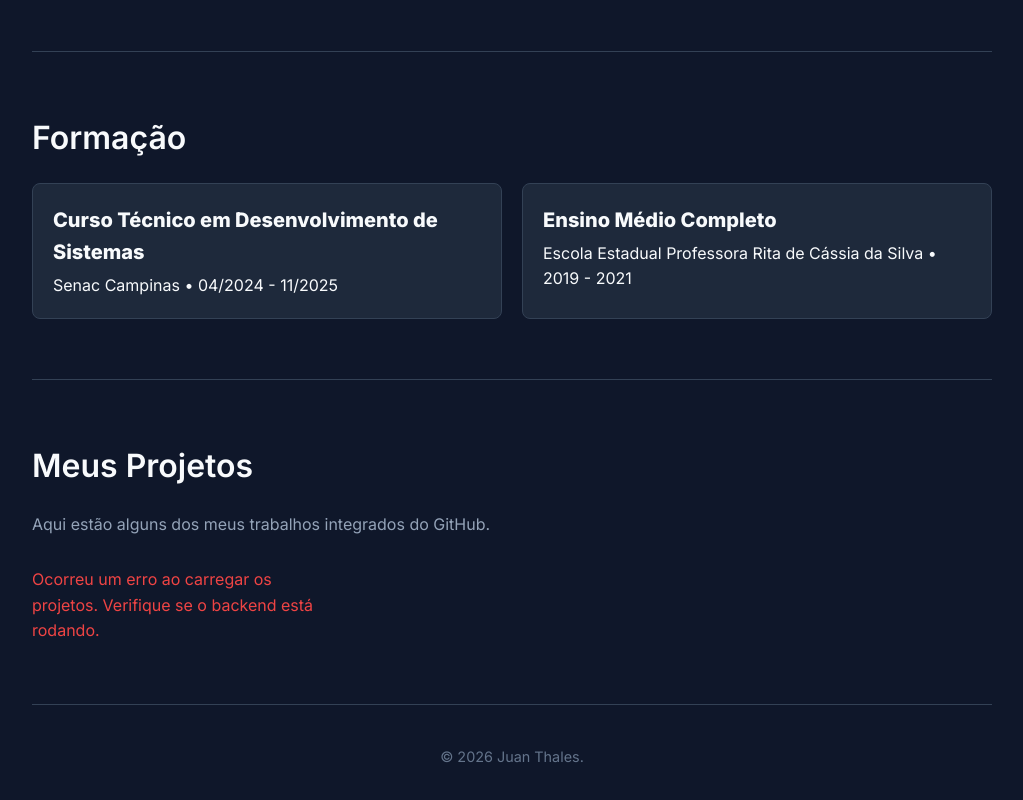
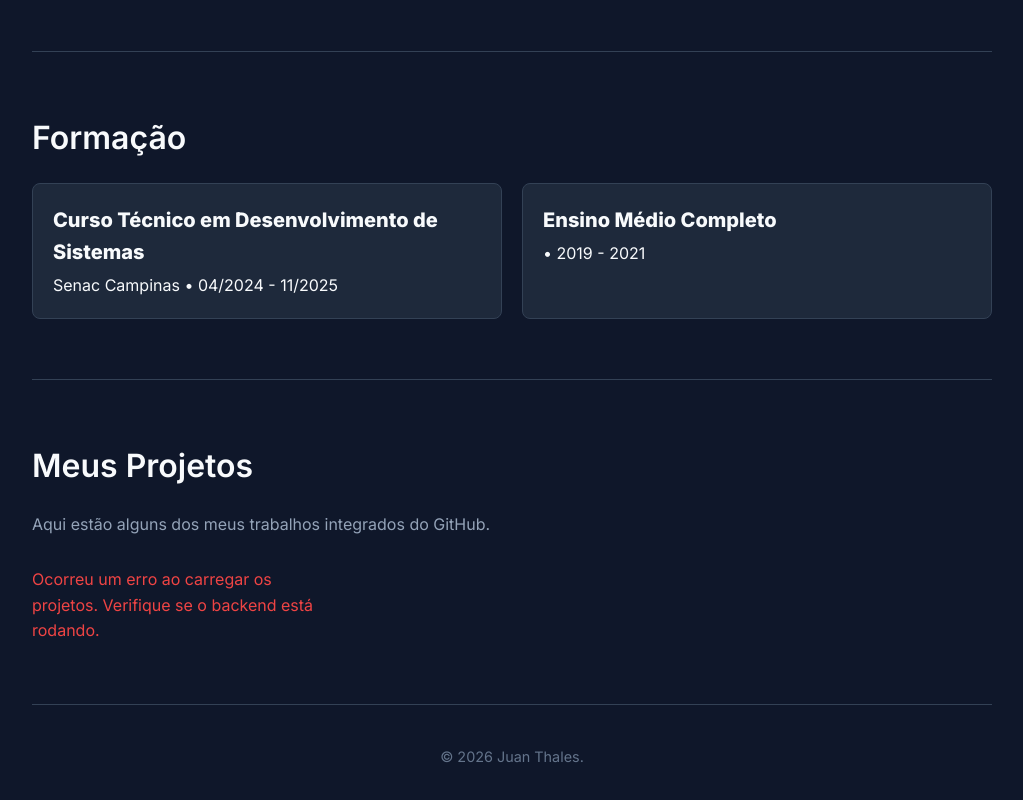
Before and after one commit to jtzzin/portfolio_front, a website built with Vite: page index.html in a window 1280 px wide. Shown: the part 1012-1812 px from the top of the page, without its empty margins (128-1151 px from the left). Built offline with nearby package versions, Linux system fonts and the light colour scheme; no server answers.

Commit message:
teste url

```diff
--- a/index.html
+++ b/index.html
@@ -106,7 +106,7 @@
           </div>
           <div class="education-card">
             <h3>Ensino Médio Completo</h3>
-            <p>Escola Estadual Professora Rita de Cássia da Silva • 2019 - 2021</p>
+            <p>• 2019 - 2021</p>
           </div>
         </div>
       </section>
```
